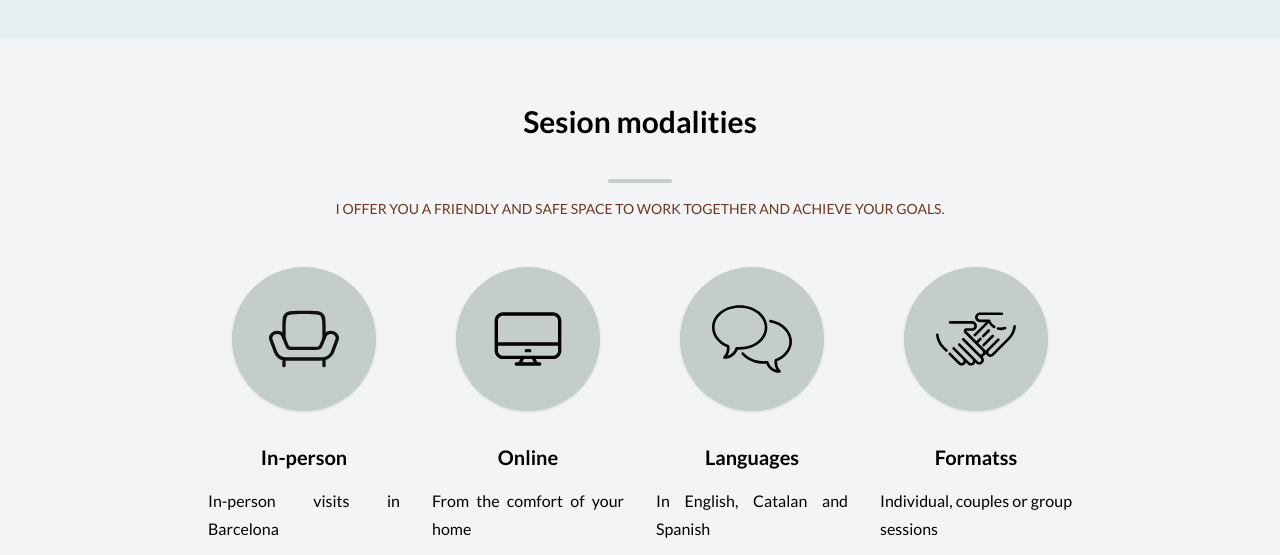
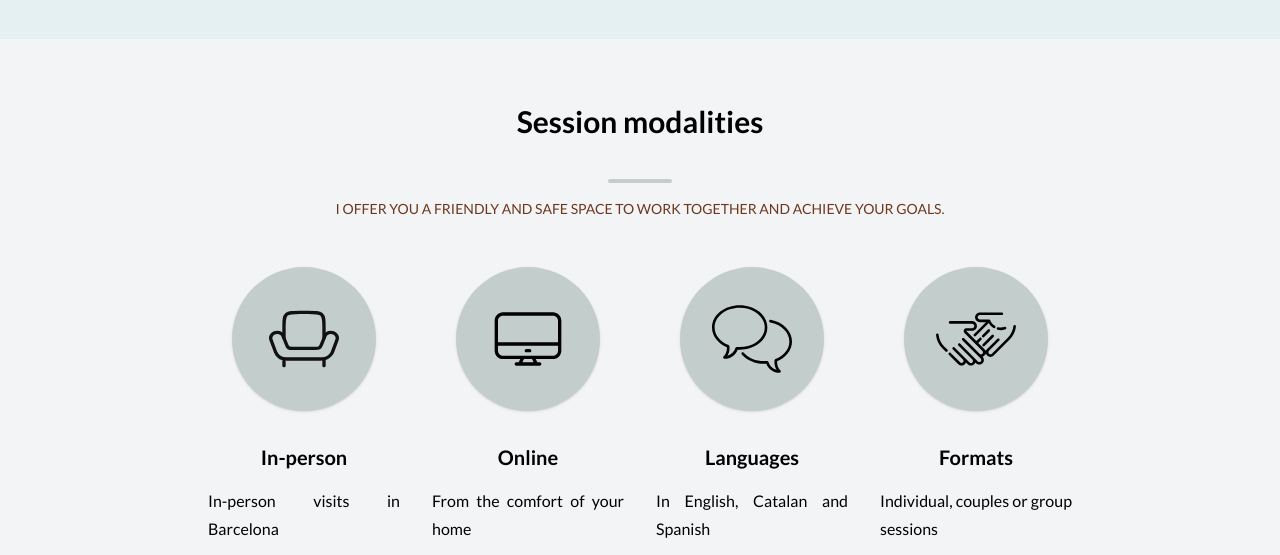
Before and after one commit to lluna86/lluna86.github.io, a Jekyll site: the page built from en/index.md, in a window 1280 px wide and 900 px high, scrolled down 1651 px. Shown: the part 157-712 px from the top of the window. Built offline with Jekyll 4.4.1, drawn with Linux system fonts in a browser that asks for light colours; nearby versions of some CDN libraries.

Commit message:
Update index.md

```diff
--- a/en/index.md
+++ b/en/index.md
@@ -47,7 +47,7 @@ metadescription: "Psicóloga General Sanitaria con enfoque integrador. Servicios
 </div>
 
 <div class="px-4 sm:px-8 lg:px-24 xl:px-48 2xl:px-64 bg-gray-100 py-6 sm:py-12">
-    <h2 class="text-3xl sm:text-3xl text-center">Sesion modalities</h2>
+    <h2 class="text-3xl sm:text-3xl text-center">Session modalities</h2>
     <hr class="w-16 h-1 mx-auto bg-planta-clar border-0 rounded mt-4 sm:mt-8 mb-2 sm:mb-4">
     <h3 class="text-xs sm:text-sm text-center font-thin text-terros pb-4 sm:pb-8">I OFFER YOU A FRIENDLY AND SAFE SPACE TO WORK TOGETHER AND ACHIEVE YOUR GOALS.</h3>
     <div class="flex flex-wrap justify-center items-center">
@@ -76,7 +76,7 @@ metadescription: "Psicóloga General Sanitaria con enfoque integrador. Servicios
             <div class="shadow rounded-full bg-planta-clar p-8">
                 {% include svg/hands.md %}
             </div>
-            <h2 class="text-xl mt-4">Formatss</h2>
+            <h2 class="text-xl mt-4">Formats</h2>
             <p class="text-center sm:text-justify">Individual, couples or group sessions</p>
         </div>
     </div>
```
